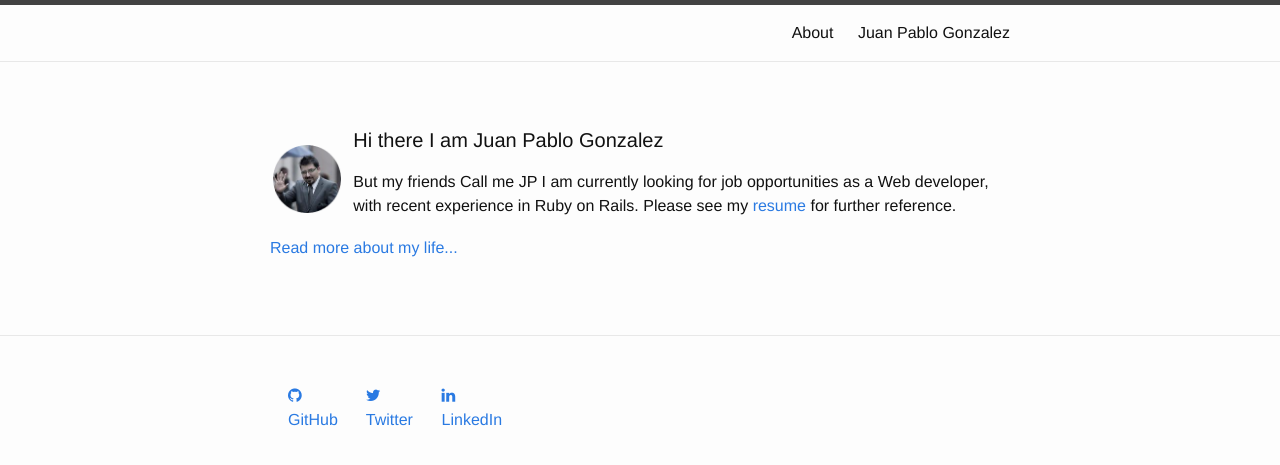
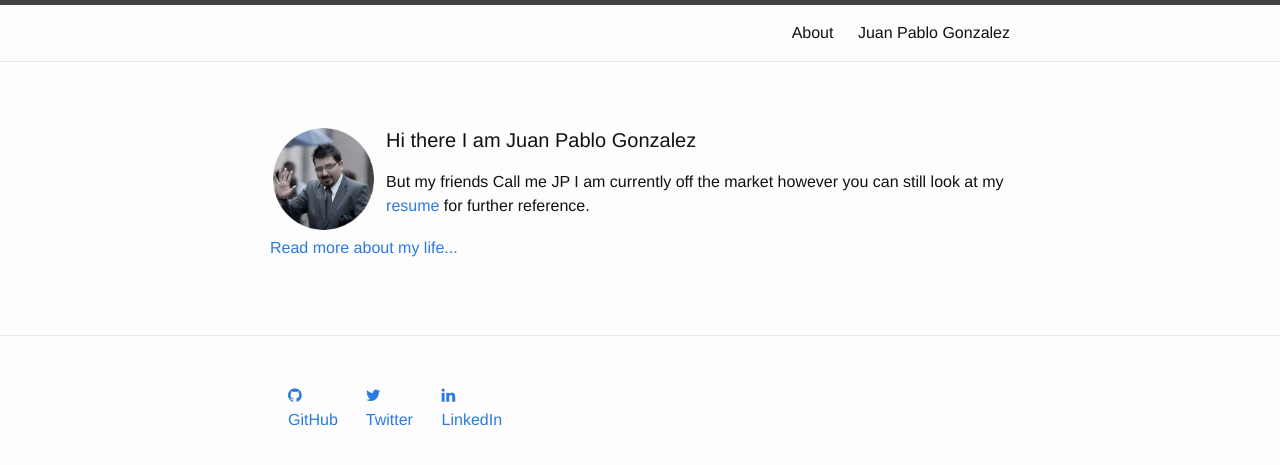
Before and after one commit to JPGMX/JPGMX.github.io, a Jekyll site: the page built from index.html, in a window 1280 px wide. Shown: the top 465 px of the page. Built offline with Jekyll 4.4.1, drawn with Linux system fonts in a browser that asks for light colours; nearby versions of some CDN libraries.

Commit message:
Currently off the market
Update description, to "off the market"

```diff
--- a/index.html
+++ b/index.html
@@ -10,7 +10,7 @@ title: Juan Pablo Gonzalez
   		<td><img src="/img/round_me.png"></td>
   		<td>&nbsp;</td>
   		<td><h1 class="page-heading">Hi there I am  Juan Pablo Gonzalez</h1>
-  			<p>But my friends Call me JP I am currently looking for job opportunities as a Web developer, with recent experience in Ruby on Rails. Please see my <a href="/docs/JP_Resume.pdf">resume</a> for further reference.</p>
+  			<p>But my friends Call me JP I am currently off the market however you can still look at my <a href="/docs/JP_Resume.pdf">resume</a> for further reference.</p>
   		</td>
   	</tr>
   </table>
```
